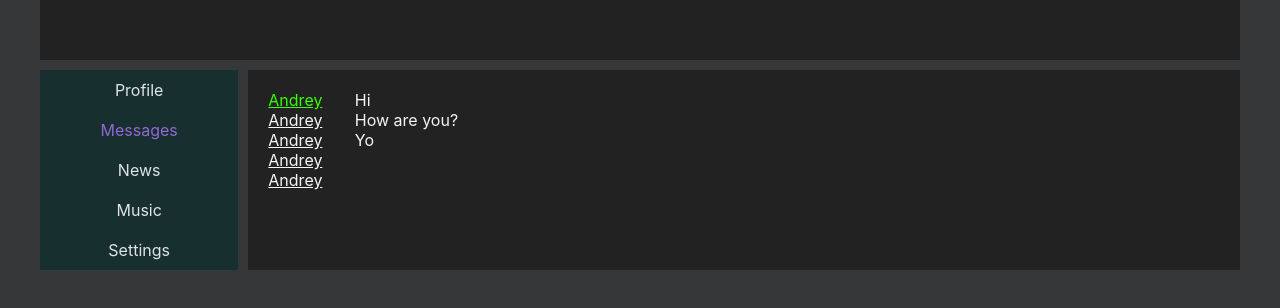
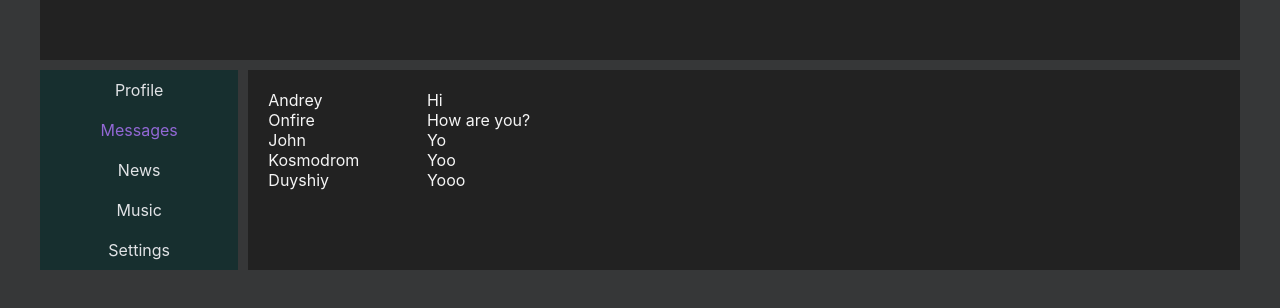
Before and after one commit to damaloonazhret/React-JS, a React (Create React App) app: page /dialogs in a window 1280 px wide. Shown: the top 308 px of the page. Built offline with nearby package versions, Linux system fonts and the light colour scheme.

Commit message:
feat: 23 - Dialogs props

```diff
--- a/src/components/Dialogs/Dialogs.jsx
+++ b/src/components/Dialogs/Dialogs.jsx
@@ -1,30 +1,39 @@
 import s from './Dialogs.module.scss'
 import {NavLink} from "react-router-dom";
+
+const DialogItem = (props) => {
+    let path = '/dialogs/' + props.id;
+    let name = props.name;
+    return (
+        <div className={s.dialogs__item}>
+            <NavLink to={path}>{name}</NavLink>
+        </div>
+    )
+}
+
+const Message = (props) => {
+    let message = props.message;
+    return (
+        <div className={s.dialogs__message}>{message}</div>
+    )
+}
 
 const Dialogs = (props) => {
     return (
         <div className={s.dialogs}>
             <div className={s.dialogs__items}>
-                <div className={s.dialogs__item + ' ' + s.active}>
-                    <NavLink to='/dialogs/1'>Andrey</NavLink>
-                </div>
-                <div className={s.dialogs__item}>
-                    <NavLink to='/dialogs/2'>Andrey</NavLink>
-                </div>
-                <div className={s.dialogs__item}>
-                    <NavLink to='/dialogs/3'>Andrey</NavLink>
-                </div>
-                <div className={s.dialogs__item}>
-                    <NavLink to='/dialogs/4'>Andrey</NavLink>
-                </div>
-                <div className={s.dialogs__item}>
-                    <NavLink to='/dialogs/5'>Andrey</NavLink>
-                </div>
+                <DialogItem name='Andrey' id='1'/>
+                <DialogItem name='Onfire' id='2'/>
+                <DialogItem name='John' id='3'/>
+                <DialogItem name='Kosmodrom' id='4'/>
+                <DialogItem name='Duyshiy' id='5'/>
             </div>
             <div className={s.dialogs__messages}>
-                <div className={s.dialogs__message}>Hi</div>
-                <div className={s.dialogs__message}>How are you?</div>
-                <div className={s.dialogs__message}>Yo</div>
+                <Message message='Hi'/>
+                <Message message='How are you?'/>
+                <Message message='Yo'/>
+                <Message message='Yoo'/>
+                <Message message='Yooo'/>
             </div>
         </div>
     )
--- a/src/components/Dialogs/Dialogs.module.scss
+++ b/src/components/Dialogs/Dialogs.module.scss
@@ -1,6 +1,6 @@
 .dialogs {
   display: grid;
-  grid-template-columns: 1fr 10fr;
+  grid-template-columns: 2fr 10fr;
 
   &__items {
 
@@ -9,6 +9,7 @@
   &__item {
     a {
       color: whitesmoke;
+      text-decoration: none;
     }
 
     &.active {
--- a/src/components/Profile/MyPosts/MyPosts.jsx
+++ b/src/components/Profile/MyPosts/MyPosts.jsx
@@ -3,10 +3,12 @@ import Post from "./Post/Post";
 
 const MyPosts = () => {
     return (
-            <div>
-                My posts
+        <div className={s.post__block}>
+            <h3>My posts</h3>
+            <div className={s.post__add}>
                 <div>
                     <textarea></textarea>
+                </div>
                 <button>Add post</button>
                 <button>Remove post</button>
             </div>
--- a/src/components/Profile/MyPosts/MyPosts.module.scss
+++ b/src/components/Profile/MyPosts/MyPosts.module.scss
@@ -1,9 +1,8 @@
 .post {
-  &__item {
-    color: #e1e3e6;
-
-    img {
-      width: 50px;
-    }
+  &__block {
+    padding: 10px;
+  }
+  &__add {
+    padding: 10px 0 10px 0 ;
   }
 }
--- a/src/components/Profile/MyPosts/Post/Post.module.scss
+++ b/src/components/Profile/MyPosts/Post/Post.module.scss
@@ -1,6 +1,7 @@
 
 .item {
   color: #e1e3e6;
+  padding: 10px 0 10px 0;
 
   img {
     width: 60px;
--- a/src/components/Profile/Profile.jsx
+++ b/src/components/Profile/Profile.jsx
@@ -1,15 +1,11 @@
 import s from './Profile.module.scss'
 import MyPosts from "./MyPosts/MyPosts";
+import ProfileInfo from "./ProfileInfo/ProfileInfo";
 
 const Profile = () => {
     return (
         <div>
-            <div>
-                <img src="https://cdn.freelance.ru/img/portfolio/pics/00/38/39/3684699.jpg?mt=60e595fd" alt="img"/>
-            </div>
-            <div>
-                ava + descr
-            </div>
+            <ProfileInfo/>
             <MyPosts/>
         </div>
     )
--- /dev/null
+++ b/src/components/Profile/ProfileInfo/ProfileInfo.jsx
@@ -0,0 +1,16 @@
+import s from './ProfileInfo.module.scss'
+
+const ProfileInfo = () => {
+    return (
+        <div>
+            <div>
+                <img src="https://cdn.freelance.ru/img/portfolio/pics/00/38/39/3684699.jpg?mt=60e595fd" alt="img"/>
+            </div>
+            <div className={s.description__block}>
+                ava + descr
+            </div>
+        </div>
+    )
+}
+
+export default ProfileInfo;
--- /dev/null
+++ b/src/components/Profile/ProfileInfo/ProfileInfo.module.scss
@@ -0,0 +1,5 @@
+.description {
+  &__block {
+    padding: 10px;
+  }
+}
```
Lines whose indentation alone changed are shown as unchanged.
